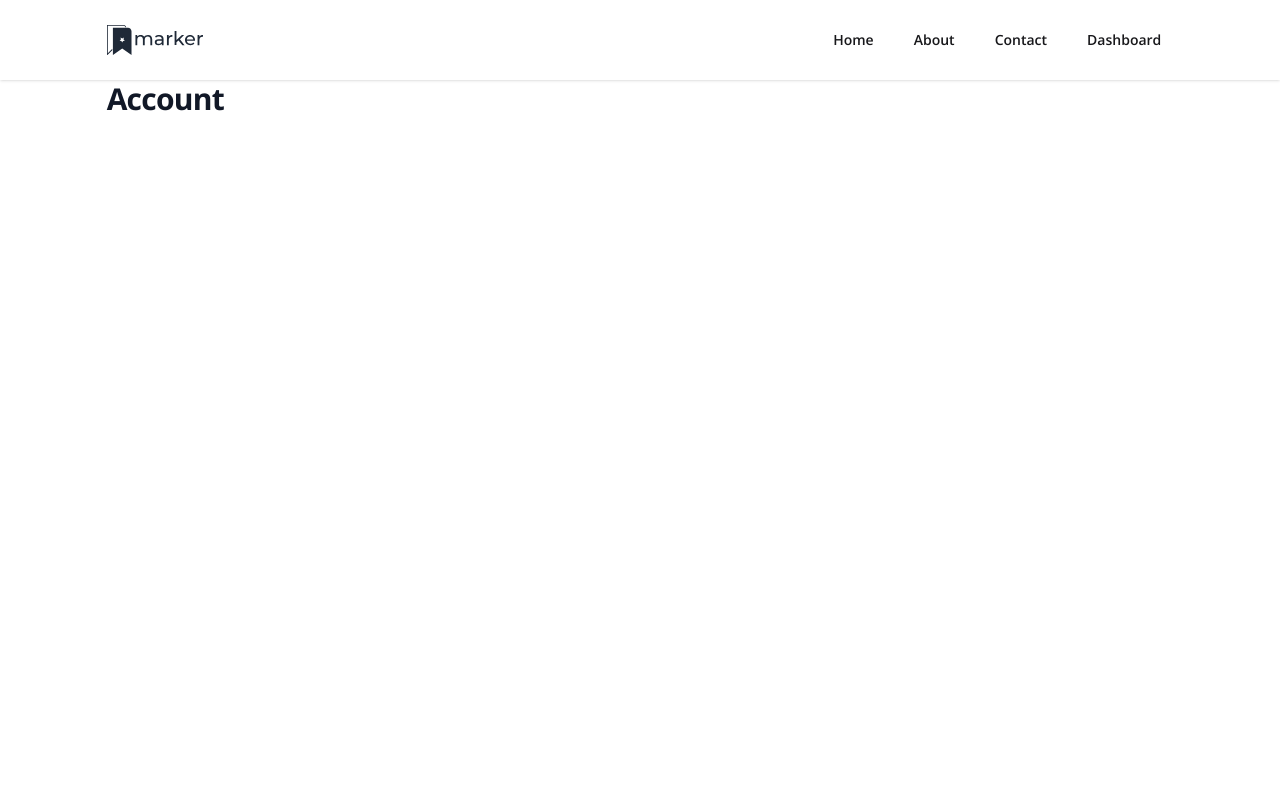
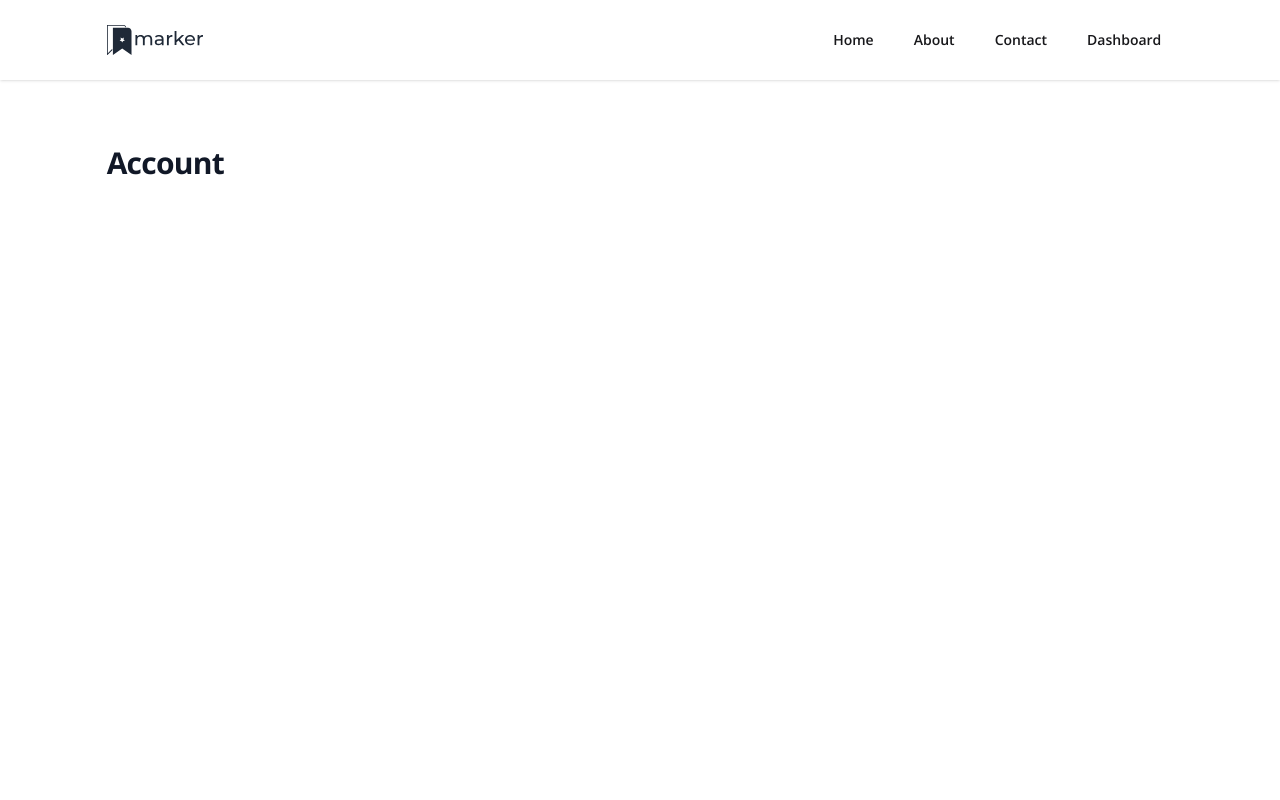
Before and after one commit to Justin-Bento/random-project, a React (Vite) app: page /dashboard/account in a window 1280 px wide. Shown: the top 800 px of the page. Built offline with nearby package versions, Linux system fonts and the light colour scheme.

Commit message:
Updated formatting for Account page.
The goal is to stay consistent for the dashboard page and makesure the
interface aligns with the other pages inside the application.

```diff
--- a/src/pages/app/Account.jsx
+++ b/src/pages/app/Account.jsx
@@ -4,9 +4,9 @@ export default function Account() {
   let location = useLocation();
   return (
     <>
-      <div className="wrapper min-h-screen py-16 space-y-16">
-        <h1 className="text-3xl font-bold leading-tight tracking-tight text-gray-900 capitalize">{location.pathname.slice(11)}</h1>
+      <div className="min-h-screen my-16 wrapper">
+        <h1 className='text-3xl font-bold leading-tight tracking-tight text-gray-900 capitalize'>{location.pathname.slice(11)}</h1>
       </div>
     </>
-  )
+  );
 }
```
